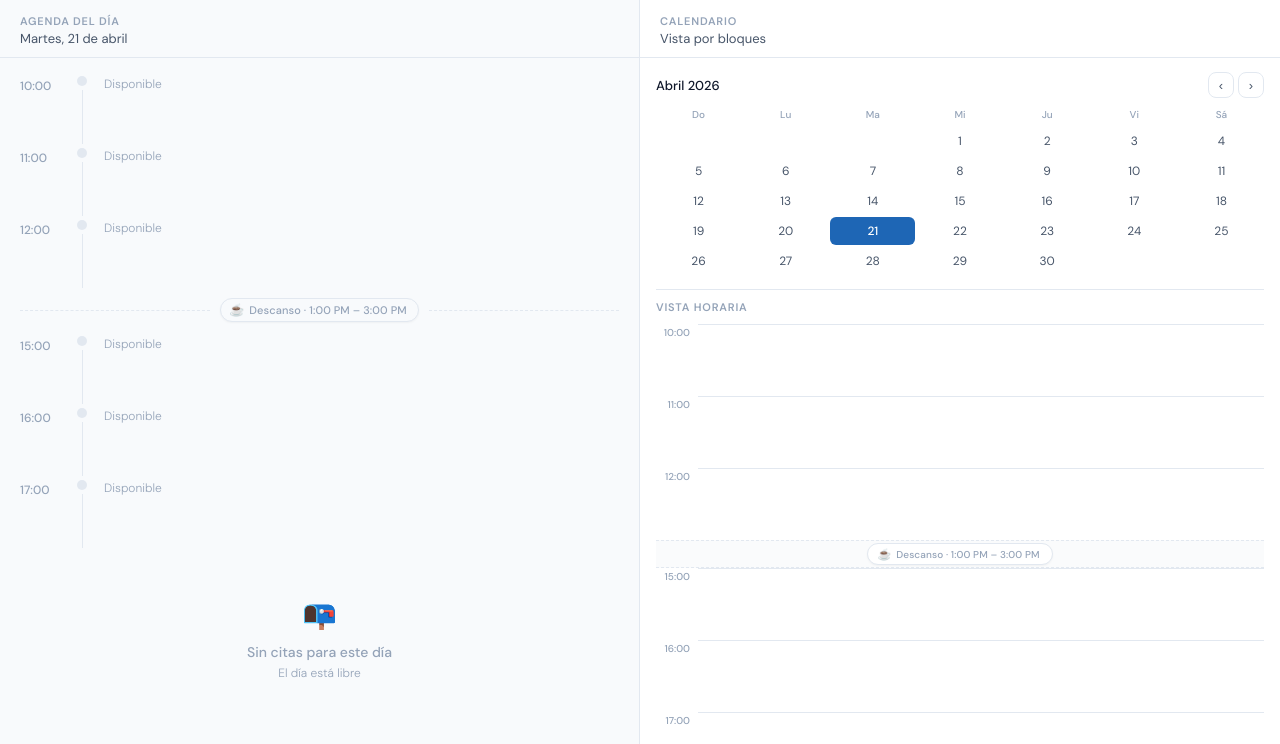
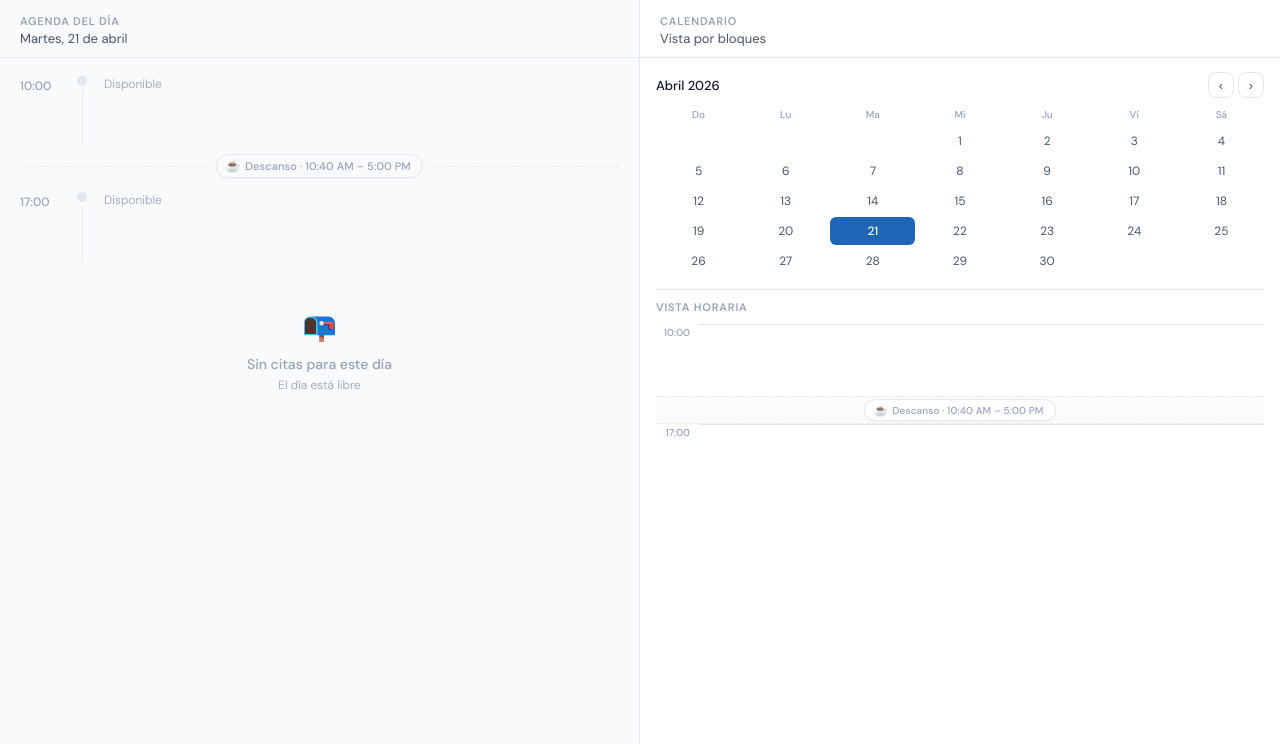
Before and after one commit to Erick-CamposA01247257/Chatbot-Dashboards, a Python web app: template templates/dashboard.html in a window 1280 px wide. Shown: the part 56-800 px from the top of the page. Run offline with Jinja, Linux system fonts and the light colour scheme; the template is opened without the code that fills it, so the values that code supplies are empty.

Commit message:
fix: sincronizar HORARIO_JS del dashboard con nuevo horario de ventanas de 40 min
Co-Authored-By: Claude Sonnet 4.6 <noreply@anthropic.com>

```diff
--- a/templates/dashboard.html
+++ b/templates/dashboard.html
@@ -931,12 +931,12 @@
 
     // Horario por día de semana (0=Lun…5=Sáb, 6=Dom) — debe coincidir con HORARIO en app.py
     const HORARIO_JS = {
-        0: [["10:00","13:00"],["15:00","18:00"]],
-        1: [["10:00","13:00"],["15:00","18:00"]],
-        2: [["10:00","13:00"],["15:00","18:00"]],
-        3: [["10:00","13:00"],["15:00","18:00"]],
-        4: [["10:00","13:00"],["15:00","18:00"]],
-        5: [["09:30","14:00"]],
+        0: [["10:00","10:40"],["17:00","17:40"]],
+        1: [["10:00","10:40"],["17:00","17:40"]],
+        2: [["10:00","10:40"],["17:00","17:40"]],
+        3: [["10:00","10:40"],["17:00","17:40"]],
+        4: [["10:00","10:40"],["17:00","17:40"]],
+        5: [["10:00","10:40"],["13:00","13:40"]],
         6: [],
     }
 
```
